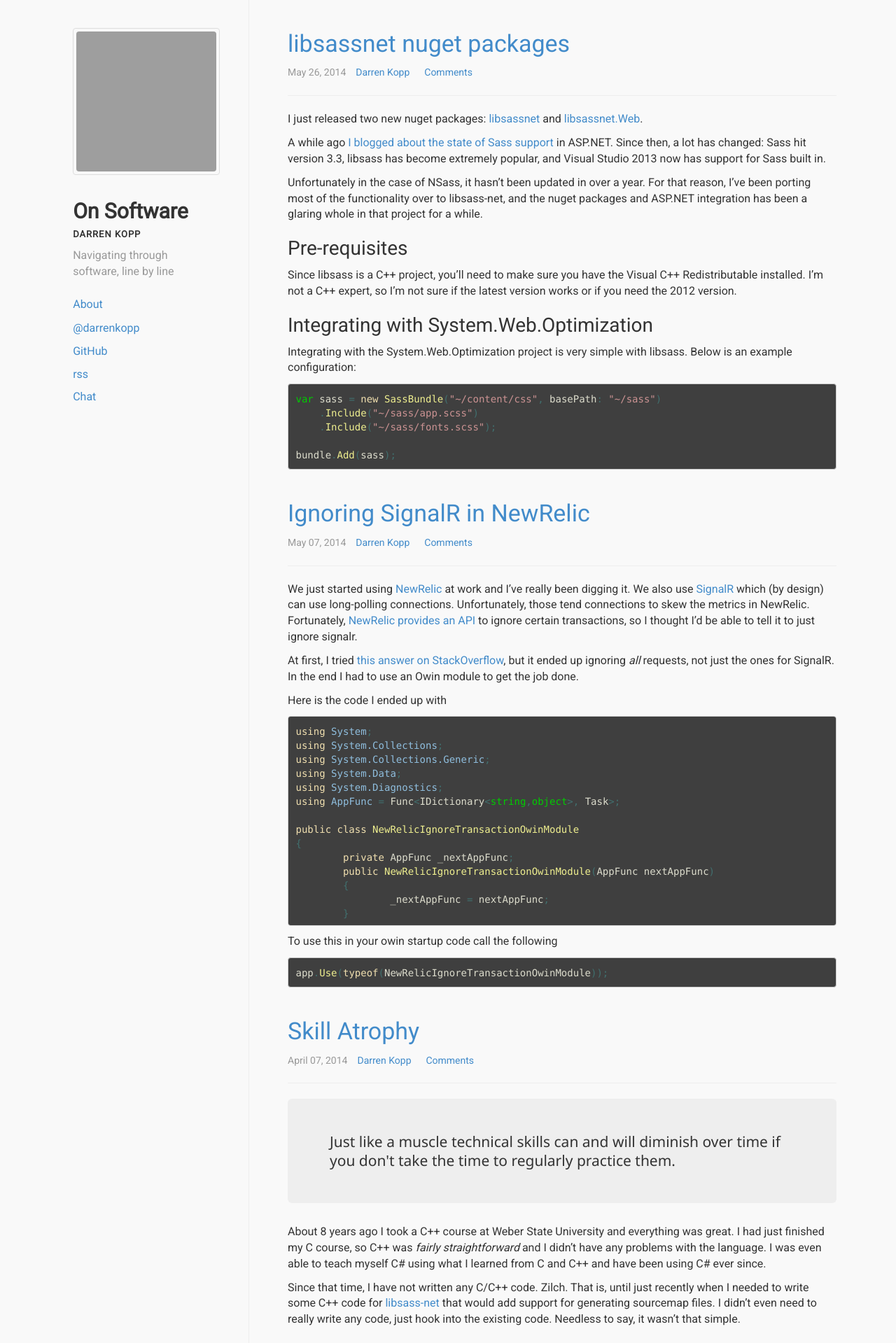
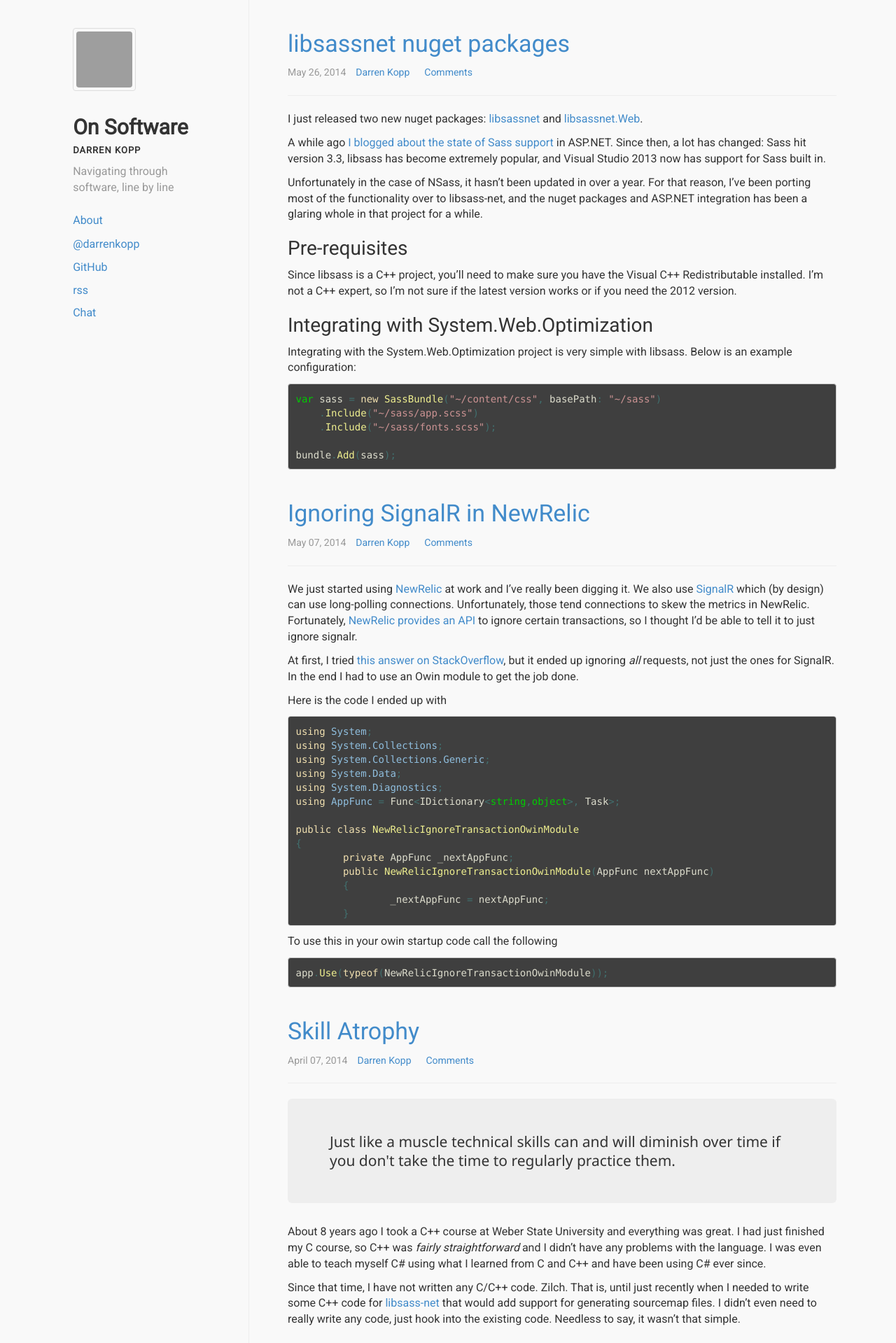
Before and after one commit to darrenkopp/darrenkopp.github.com, a Jekyll site: the page built from index.html, in a window 1280 px wide. Shown: the top 1919 px of the page at 70% size. Built offline with Jekyll 4.4.1, drawn with Linux system fonts in a browser that asks for light colours; Markdown is read by kramdown in place of the engine named in the settings; the list of posts is cut into pages by our own code; comment, search, counter and statistics services are not loaded; grey boxes are pictures that could not be loaded.

Commit message:
add explicit dimensions

```diff
--- a/_layouts/layout.html
+++ b/_layouts/layout.html
@@ -50,7 +50,7 @@
         <header id="sidebar" class="col-md-3">
             <a href="/" class="thumbnail">
                 <figure class="logo">
-                    <img class="img-rounded" src="{{ site.gravatar_url }}" alt="{{ site.author }}" />
+                    <img class="img-rounded" src="{{ site.gravatar_url }}" alt="{{ site.author }}" width="80" height="80" />
                 </figure>
             </a>
             <h1>On Software</h1>
```
